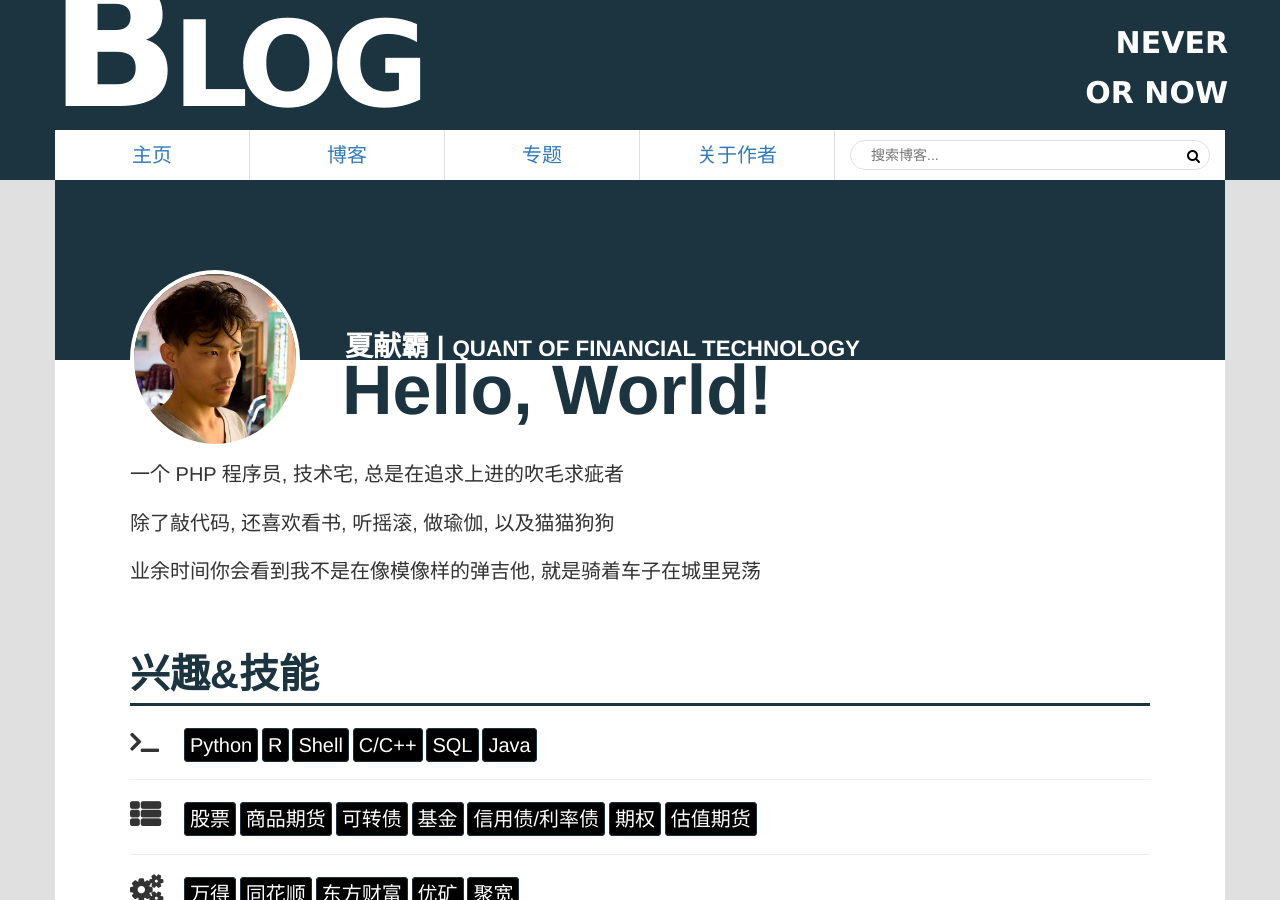
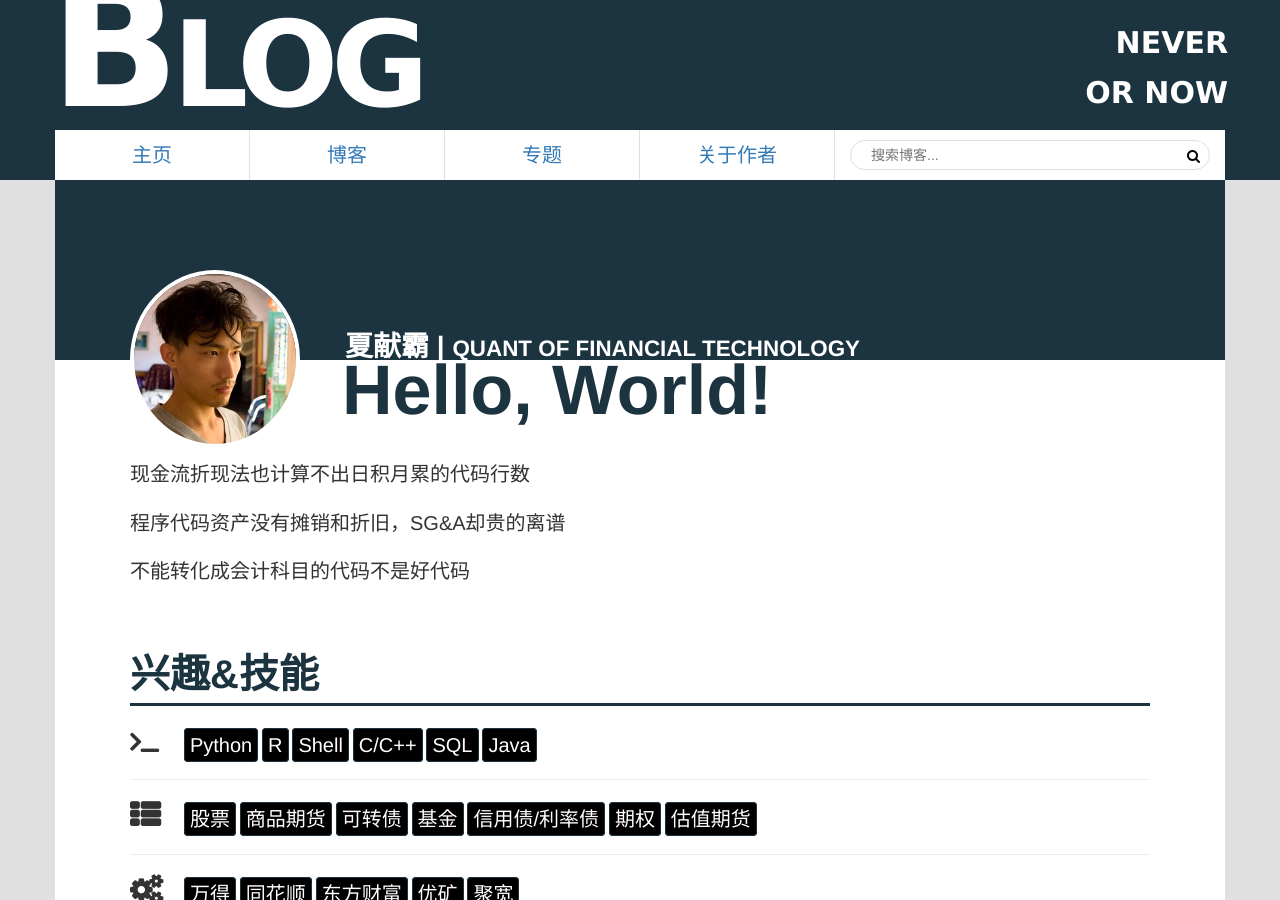
Before and after one commit to xianba/xianba.github.com, a Jekyll site: the page built from about/index.html, in a window 1280 px wide and 900 px high. Built offline with Jekyll 4.4.1, drawn with Linux system fonts in a browser that asks for light colours.

Commit message:
Update me.yml

```diff
--- a/_data/me.yml
+++ b/_data/me.yml
@@ -5,9 +5,10 @@ job: "Quant of financial technology"
 hi: "Hello, World!" # some word to reader
 avatar_img: "/assets/img/me.png"
 intro:
-  - "一个 PHP 程序员, 技术宅, 总是在追求上进的吹毛求疵者"
-  - "除了敲代码, 还喜欢看书, 听摇滚, 做瑜伽, 以及猫猫狗狗"
-  - "业余时间你会看到我不是在像模像样的弹吉他, 就是骑着车子在城里晃荡"
+  - "                                                "
+  - "现金流折现法也计算不出日积月累的代码行数"
+  - "程序代码资产没有摊销和折旧，SG&A却贵的离谱"
+  - "不能转化成会计科目的代码不是好代码"
 skills:
   - name: "Program"
     icon-class: "fa fa-terminal"
```
